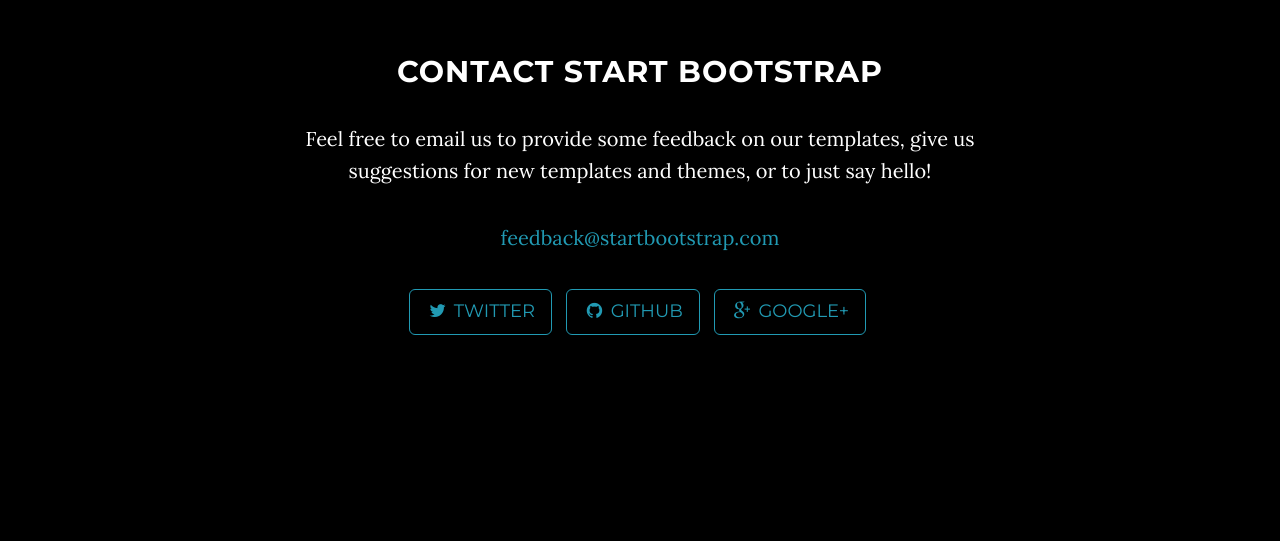
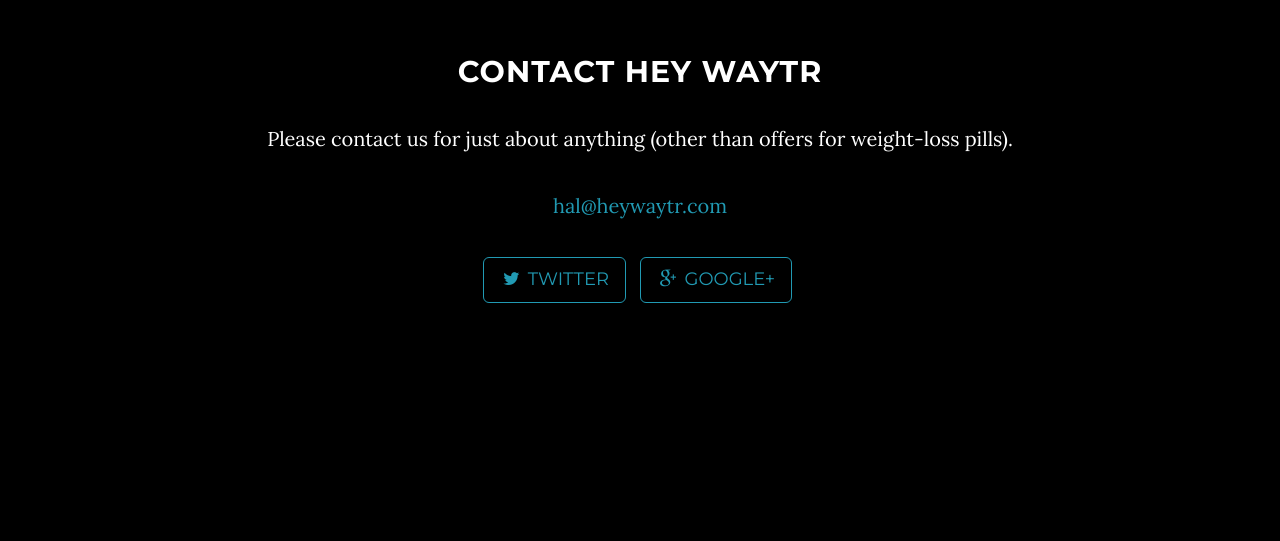
Before and after one commit to hlesesne/heywaytrws, a plain HTML site: page index.html in a window 1280 px wide. Shown: the part 2273-2814 px from the top of the page. Drawn offline with Linux system fonts and the light colour scheme; some packages are replaced by stand-ins of ours.

Commit message:
Updated some contact info

```diff
--- a/index.html
+++ b/index.html
@@ -114,19 +114,16 @@
     <section id="contact" class="container content-section text-center">
         <div class="row">
             <div class="col-lg-8 col-lg-offset-2">
-                <h2>Contact Start Bootstrap</h2>
-                <p>Feel free to email us to provide some feedback on our templates, give us suggestions for new templates and themes, or to just say hello!</p>
-                <p><a href="mailto:feedback@startbootstrap.com">feedback@startbootstrap.com</a>
+                <h2>Contact Hey Waytr</h2>
+                <p>Please contact us for just about anything (other than offers for weight-loss pills).</p>
+                <p><a href="mailto:hal@heywaytr.com">hal@heywaytr.com</a>
                 </p>
                 <ul class="list-inline banner-social-buttons">
                     <li>
-                        <a href="https://twitter.com/SBootstrap" class="btn btn-default btn-lg"><i class="fa fa-twitter fa-fw"></i> <span class="network-name">Twitter</span></a>
+                        <a href="https://twitter.com/heywaytr" class="btn btn-default btn-lg"><i class="fa fa-twitter fa-fw"></i> <span class="network-name">Twitter</span></a>
                     </li>
                     <li>
-                        <a href="https://github.com/IronSummitMedia/startbootstrap" class="btn btn-default btn-lg"><i class="fa fa-github fa-fw"></i> <span class="network-name">Github</span></a>
-                    </li>
-                    <li>
-                        <a href="https://plus.google.com/+Startbootstrap/posts" class="btn btn-default btn-lg"><i class="fa fa-google-plus fa-fw"></i> <span class="network-name">Google+</span></a>
+                        <a href="https://plus.google.com/+heywaytr/posts" class="btn btn-default btn-lg"><i class="fa fa-google-plus fa-fw"></i> <span class="network-name">Google+</span></a>
                     </li>
                 </ul>
             </div>
```
